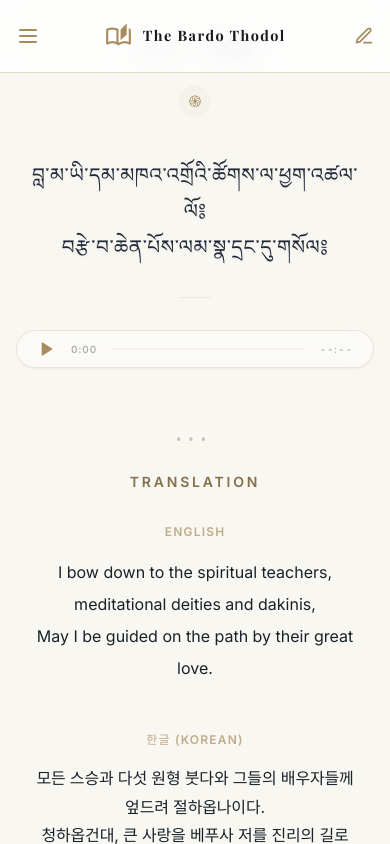
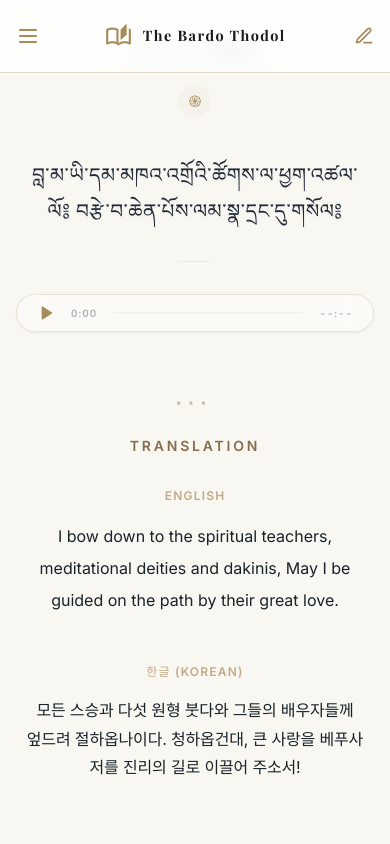
Before and after one commit to concario17-max/tibet, a React (Vite) app: page /chapter in a window 390 px wide. Built offline with nearby package versions, Linux system fonts and the light colour scheme; a web font is replaced by a local one.

Commit message:
style: remove whitespace-pre-line to render translations in continuous lines with word-wrap

```diff
--- a/src/pages/components/ReadingPanel.jsx
+++ b/src/pages/components/ReadingPanel.jsx
@@ -48,7 +48,7 @@ const ReadingPanel = ({ verse }) => {
                 {/* 티벳어 (Sanskrit 대체) */}
                 <section className="mb-4 text-center px-2 sm:px-0 mt-8">
                     {verse.text.tibetan && (
-                        <p className="font-noto text-[#1F2937] dark:text-[#E5E7EB] text-xl sm:text-3xl leading-[1.8] whitespace-pre-line tracking-wide font-bold drop-shadow-sm">
+                        <p className="font-noto text-[#1F2937] dark:text-[#E5E7EB] text-xl sm:text-3xl leading-[1.8] tracking-wide font-bold drop-shadow-sm break-keep">
                             {verse.text.tibetan}
                         </p>
                     )}
@@ -105,7 +105,7 @@ const ReadingPanel = ({ verse }) => {
                     {verse.text.english && (
                         <div className="mb-12">
                             <h3 className="text-xs font-semibold uppercase tracking-widest text-gold-primary/70 dark:text-gold-light/60 text-center mb-4 font-inter">English</h3>
-                            <p className="text-base sm:text-lg leading-loose text-text-primary dark:text-dark-text-primary font-inter min-h-[1.5em] text-center max-w-3xl mx-auto px-2 sm:px-0 whitespace-pre-line break-keep italic">
+                            <p className="text-base sm:text-lg leading-loose text-text-primary dark:text-dark-text-primary font-inter min-h-[1.5em] text-center max-w-4xl mx-auto px-2 sm:px-4 break-keep italic">
                                 {verse.text.english}
                             </p>
                         </div>
@@ -115,7 +115,7 @@ const ReadingPanel = ({ verse }) => {
                     {verse.text.korean && (
                         <div className="mb-8">
                             <h3 className="text-xs font-semibold uppercase tracking-widest text-gold-primary/70 dark:text-gold-light/60 text-center mb-4 font-inter">한글 (Korean)</h3>
-                            <p className="font-korean text-base sm:text-[17px] leading-[1.8] text-text-primary dark:text-dark-text-primary min-h-[1.5em] text-center max-w-3xl mx-auto px-2 sm:px-0 whitespace-pre-line break-keep font-[400] tracking-[-0.01em]">
+                            <p className="font-korean text-base sm:text-[17px] leading-[1.8] text-text-primary dark:text-dark-text-primary min-h-[1.5em] text-center max-w-4xl mx-auto px-2 sm:px-4 break-keep font-[400] tracking-[-0.01em]">
                                 {verse.text.korean}
                             </p>
                         </div>
```
